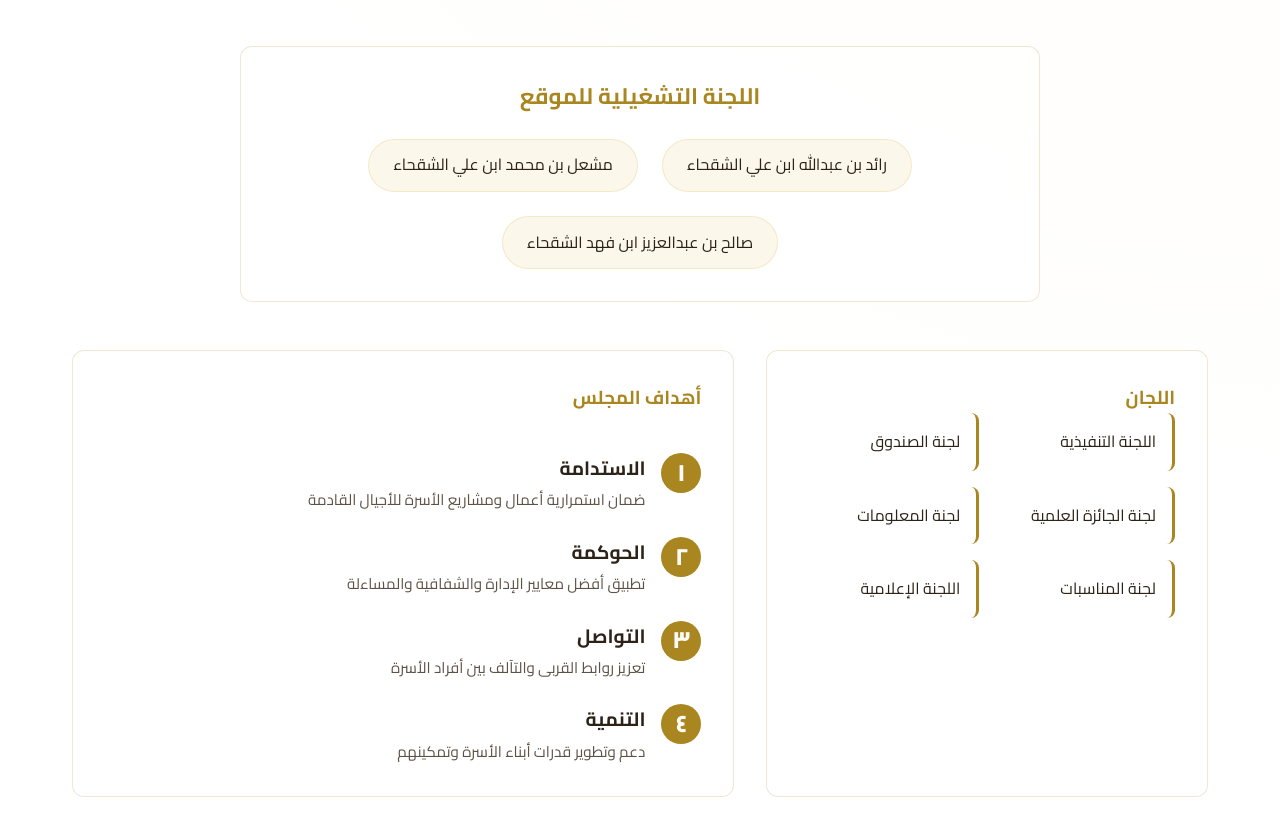
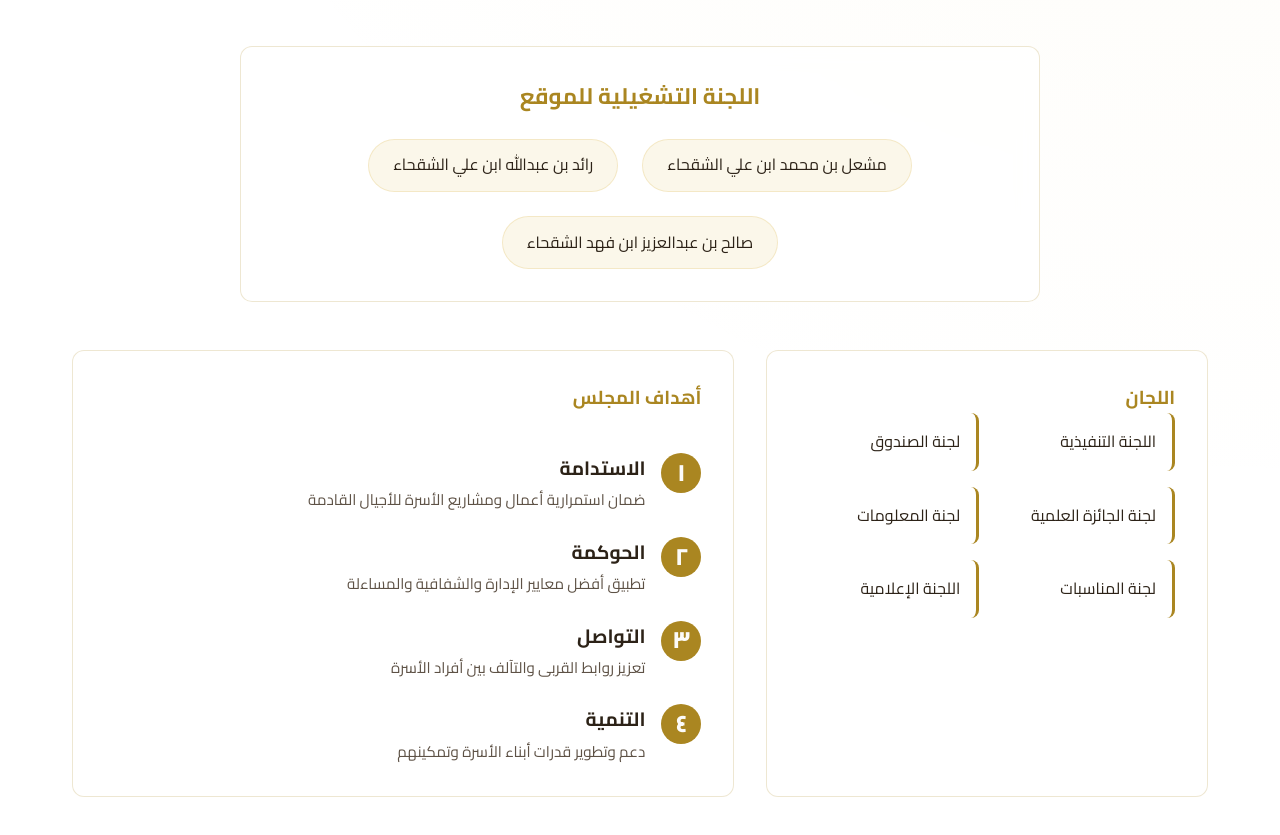
Before and after one commit to Alshagha/alshagha-website, a React (Vite) app: page / in a window 1280 px wide. Shown: the part 8020-8855 px from the top of the page. Built offline with nearby package versions, Linux system fonts and the light colour scheme.

Commit message:
Update Council.jsx

```diff
--- a/src/components/Council.jsx
+++ b/src/components/Council.jsx
@@ -43,8 +43,8 @@ const Council = () => {
                     <motion.div className="council-box members glass-panel" variants={fadeInUp} style={{ marginTop: '2rem' }}>
                         <h3>اللجنة التشغيلية للموقع</h3>
                         <ul>
+                            <li>مشعل بن محمد ابن علي الشقحاء</li>
                             <li>رائد بن عبدالله ابن علي الشقحاء</li>
-                            <li>مشعل بن محمد ابن علي الشقحاء</li>
                             <li>صالح بن عبدالعزيز ابن فهد الشقحاء</li>
                         </ul>
                     </motion.div>
```
